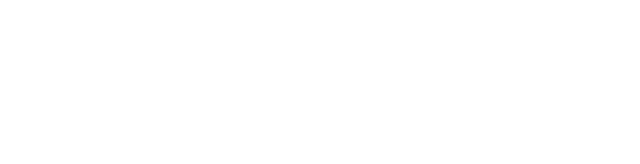
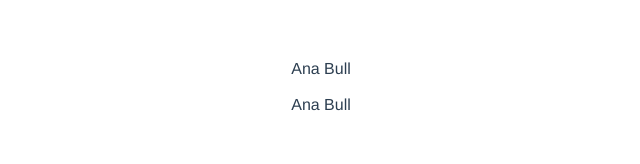
Before and after one commit to anaclarabull/app-vuejs3, a Vue app: page / in a window 1280 px wide. Shown: the top 164 px of the page, without its empty margins (319-959 px from the left). Built offline with nearby package versions, Linux system fonts and the light colour scheme.

Commit message:
computed

```diff
--- a/src/App.vue
+++ b/src/App.vue
@@ -1,7 +1,13 @@
 <template>
   <div>
 
+   {{ user.first_name }} {{ user.last_name }}
 
+  </div>
+  <br>
+  <div>
+
+   {{ fullName }}
 
   </div>
 </template>
@@ -16,6 +22,12 @@ export default {
         last_name:'Bull'
       }
     }
+  },
+  computed: {
+    fullName(){
+      return `${this.user.first_name} ${this.user.last_name}`
+    }
+    // Computed é usado quando voce só quer computar o valor uma vez, não ocupando tanta memória
   }
 }
 </script>
--- a/src/main.js
+++ b/src/main.js
@@ -1,4 +1,4 @@
 import { createApp } from 'vue'
 import App from './App.vue'
 
-createApp(App).mount('#app')
+window.app=createApp(App).mount('#app')
```
